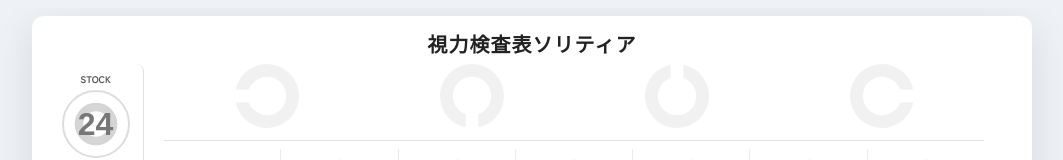
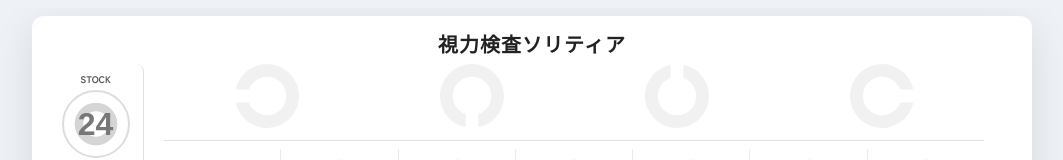
Before and after one commit to saikoro-2357/Clondike, a plain HTML site: page index.html in a window 1280 px wide. Shown: the top 160 px of the page, without its empty margins (108-1171 px from the left). Drawn offline with Linux system fonts and the light colour scheme.

Commit message:
Update and rename らｎ.html to index.html

```diff
--- a/らｎ.html
+++ b/index.html
@@ -3,7 +3,7 @@
 <head>
     <meta charset="UTF-8">
     <meta name="viewport" content="width=device-width, initial-scale=1.0, maximum-scale=1.0, user-scalable=no">
-    <title>視力検査表ソリティア</title>
+    <title>視力検査ソリティア</title>
     <link rel="preconnect" href="https://fonts.googleapis.com">
     <link rel="preconnect" href="https://fonts.gstatic.com" crossorigin>
     <link href="https://fonts.googleapis.com/css2?family=Zen+Kaku+Gothic+New:wght@400;700&display=swap" rel="stylesheet">
@@ -445,7 +445,7 @@
 <body>
 
     <div class="main-board">
-        <h1>視力検査表ソリティア</h1>
+        <h1>視力検査ソリティア</h1>
 
         <div class="game-content">
             <div class="panel panel-stock">
@@ -930,4 +930,5 @@
         }
     </script>
 </body>
+
 </html>
```
